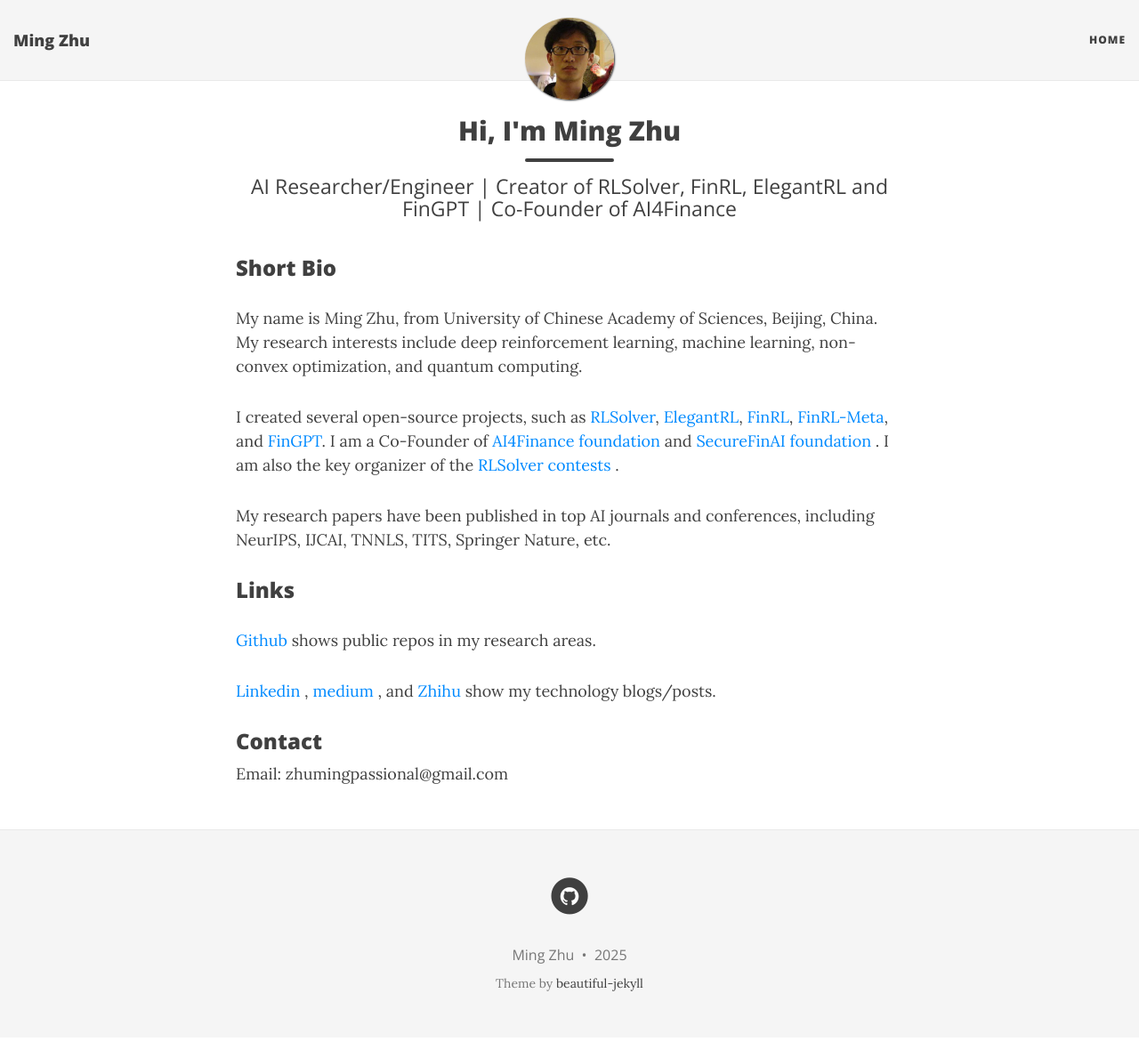
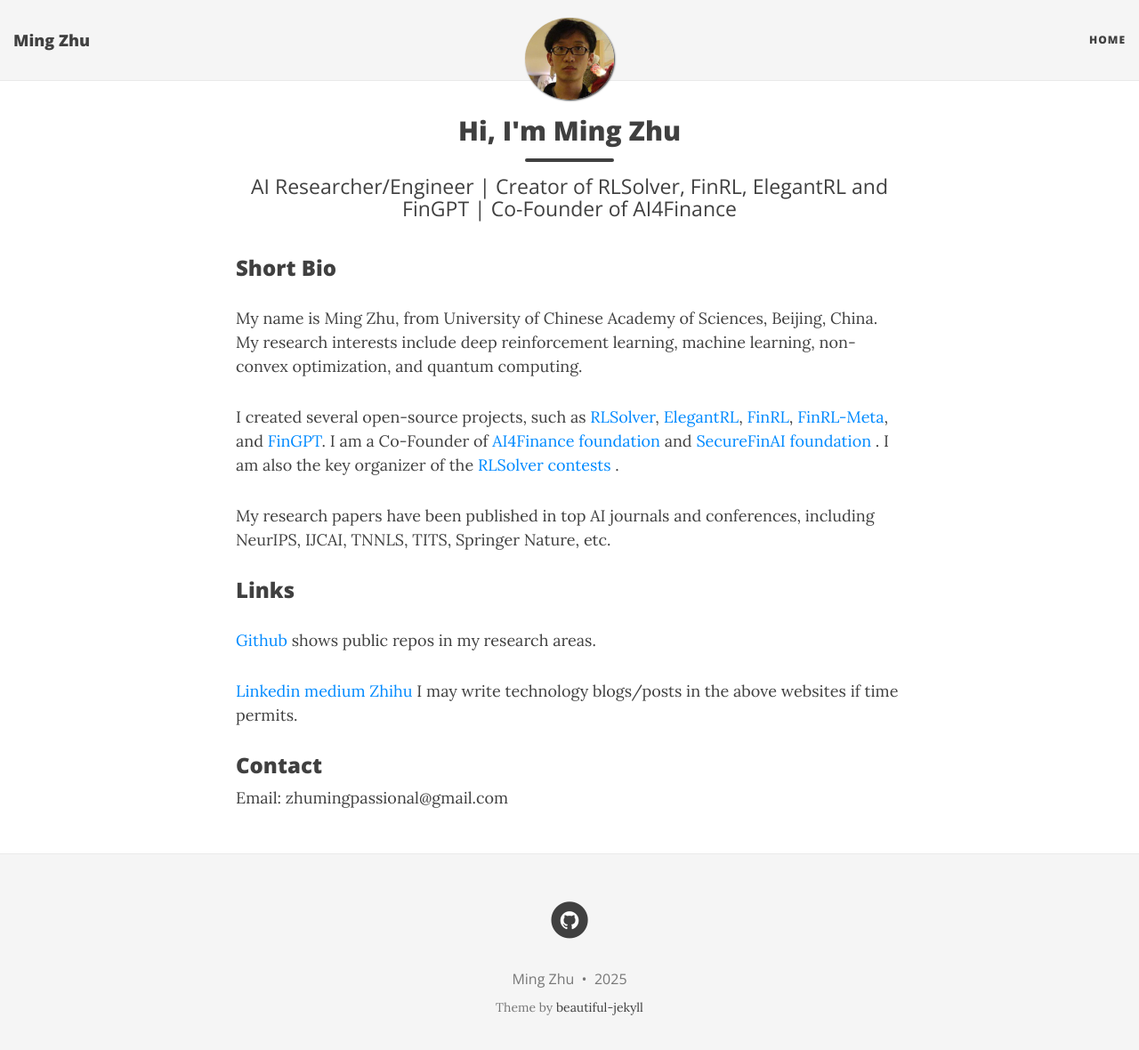
Before and after one commit to zhumingpassional/zhumingpassional.github.io, a Jekyll site: the page built from index.html, in a window 1280 px wide and 1193 px high. Shown: the top 1180 px of the window at 89% size. Built offline with Jekyll 4.4.1, drawn with Linux system fonts in a browser that asks for light colours; nearby versions of some CDN libraries; the list of posts is cut into pages by our own code.

Commit message:
Update index.html

```diff
--- a/index.html
+++ b/index.html
@@ -39,10 +39,13 @@
     <a href="https://github.com/zhumingpassional">Github </a> shows public repos in my research areas.
 
 <p>
-    <a href="https://www.linkedin.com/in/ming-zhu-473438345/">Linkedin </a>,
-    <a href="https://medium.com/@zhumingpassional">medium </a>,
-    and <a href="https://www.zhihu.com/people/zhumingpassional">Zhihu </a> show my technology blogs/posts.
+    <a href="https://www.linkedin.com/in/ming-zhu-473438345/">Linkedin </a>
 
+    <a href="https://medium.com/@zhumingpassional">medium </a>
+
+    <a href="https://www.zhihu.com/people/zhumingpassional">Zhihu </a>
+
+    I may write technology blogs/posts in the above websites if time permits.
 
 <h3>Contact</h3>
 
```
